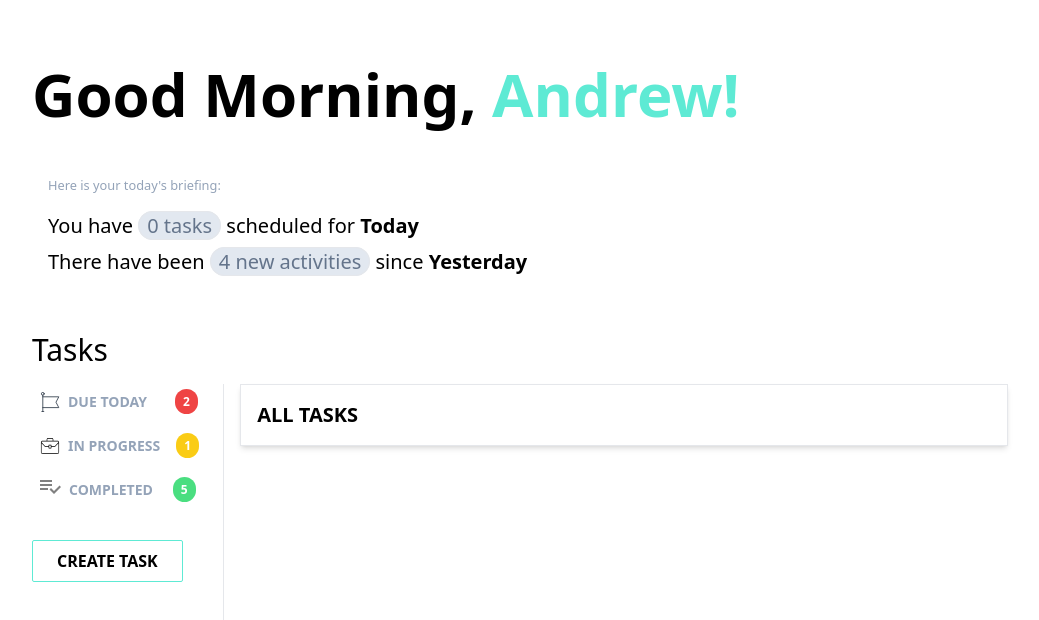
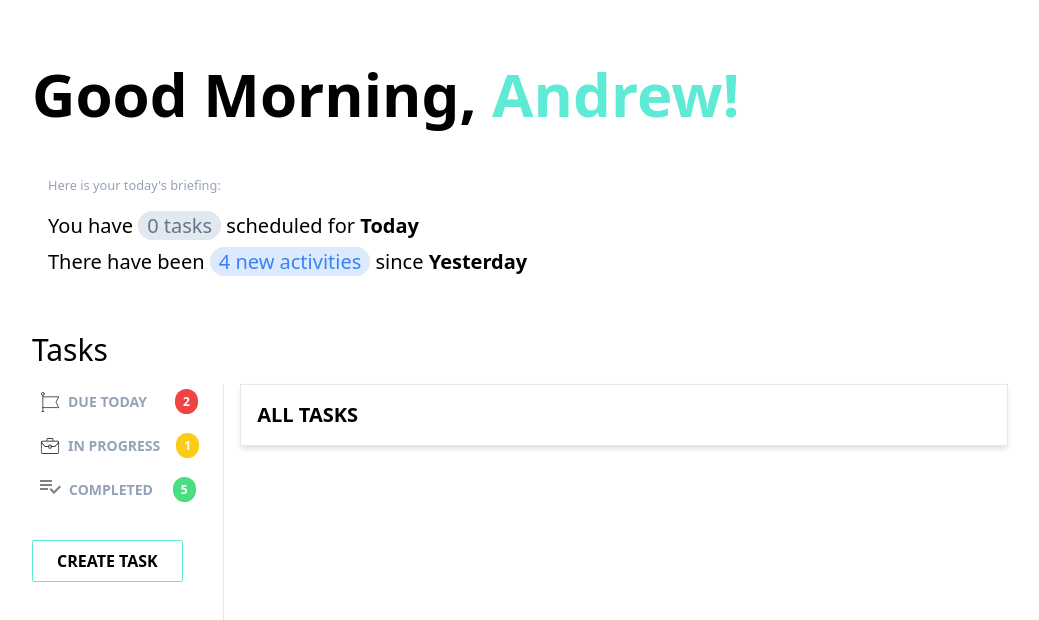
Before and after one commit to Bcypher01/to-do-frontend, a Next.js app: page / in a window 1280 px wide. Shown: the top 620 px of the page, without its empty margins (96-1135 px from the left). Built offline with nearby package versions, Linux system fonts and the light colour scheme.

Commit message:
change header activity color

```diff
--- a/components/Header.js
+++ b/components/Header.js
@@ -11,14 +11,14 @@ const Header = () => {
         <section className="block pt-4 space-y-2">
           <h1 className="text-xl">
             You have{" "}
-            <span className="px-2 bg-slate-200 border border-gray-200 rounded-full text-slate-500">
+            <span className="px-2 bg-slate-200 border rounded-full text-slate-500">
               0 tasks
             </span>{" "}
             scheduled for <b className="font-semibold">Today</b>
           </h1>
           <h1 className="text-xl">
             There have been{" "}
-            <span className="px-2 bg-slate-200 border border-gray-200 rounded-full text-slate-500">
+            <span className="px-2 bg-blue-100 border rounded-full text-blue-500">
               4 new activities
             </span>{" "}
             since <b className="font-semibold">Yesterday</b>
```
